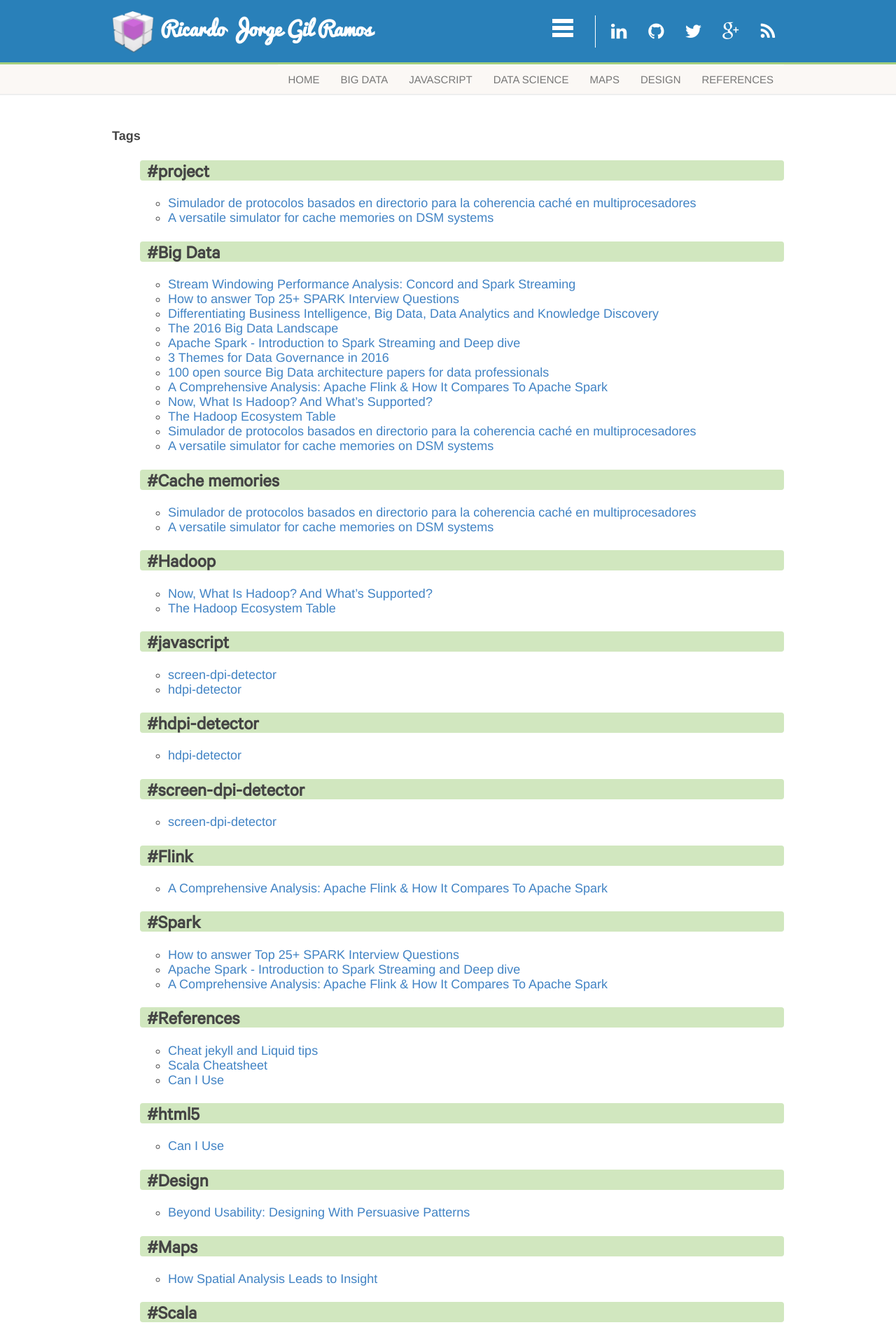
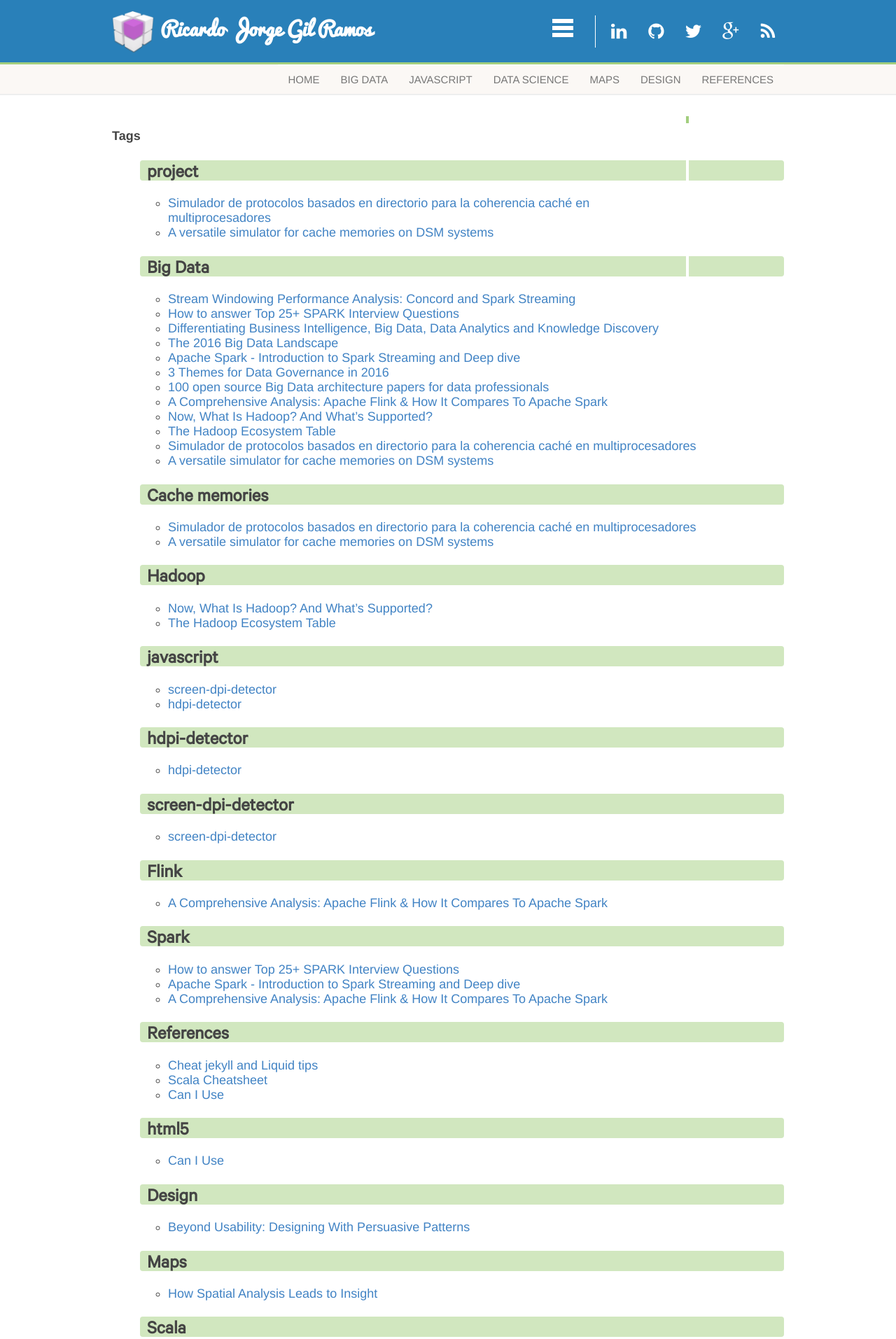
Before and after one commit to jorgegilramos/web, a Jekyll site: the page built from tags.md, in a window 1280 px wide. Shown: the top 1913 px of the page at 70% size. Built offline with Jekyll 4.4.1, drawn with Linux system fonts in a browser that asks for light colours; some of the changed text lies outside the part shown.

Commit message:
Several changes

```diff
--- a/assets/js/main.js
+++ b/assets/js/main.js
@@ -160,10 +160,10 @@
   // fancybox
   //$(".fancy-modal-rss").fancybox();
 
-  /*$.scrollUp({
+  $.scrollUp({
     scrollTrigger: $("<a id='scrollUp' href='#top' class='fa fa-chevron-circle-up'></a>"),
     scrollText: ""
-  });*/
+  });
 
   // Features navigation
   $("#bigdata-feature, #bi-feature").on("click", function(){location.href="bigdata/";});
--- a/tags.md
+++ b/tags.md
@@ -7,6 +7,7 @@
 ---
 
 <section>
+{% include toc.html %}
   <div id="center-body" class="wrap">
     <div class="">
       <section class="content-tags">
@@ -14,7 +15,7 @@
         <ul style="list-style: outside none none">
           {% for tag in site.tags %}
           <li>
-            <h2 id="#{{ tag[0] }}-ref">#{{ tag[0] }}</h2>
+            <h2 id="{{ tag[0] }}-ref" class="toc-item" >{{ tag[0] }}</h2>
             <ul>
               {% for post in tag[1] %}
                  <li><a href="{{ site.baseurl }}{{ post.url }}">{{ post.title }}</a></li>
```
Also changed, not shown: _areas/bigdata.md (+1 -1 lines).
